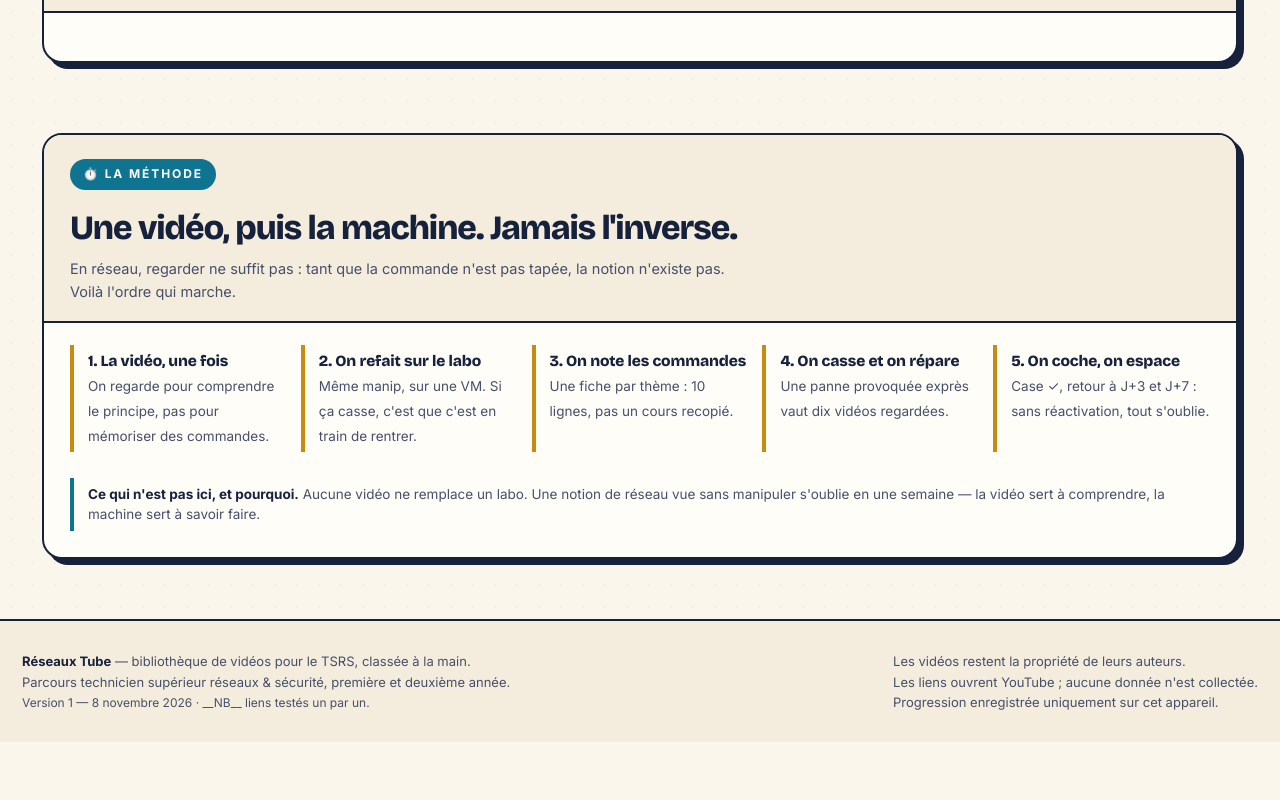
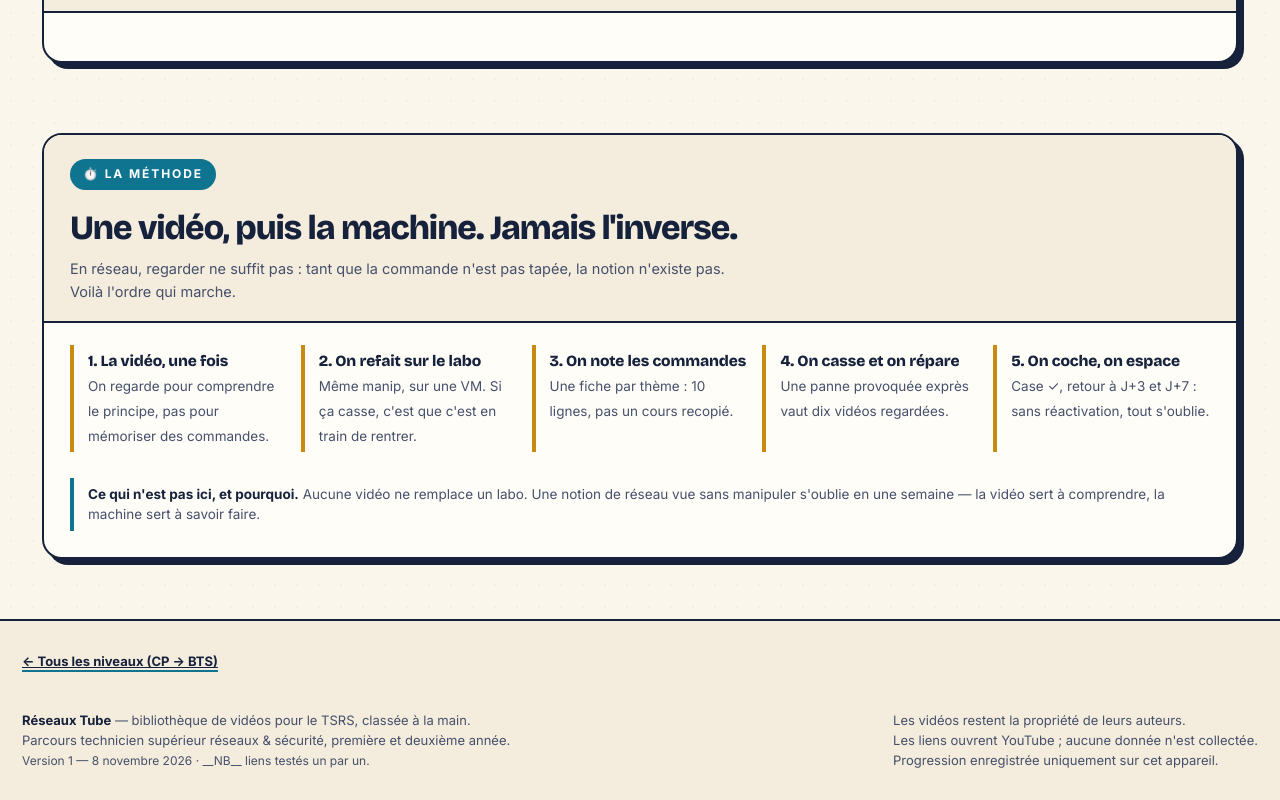
Before and after one commit to hassanijacques-boop/reseaux-tube, a plain HTML site: page template.html in a window 1280 px wide. Shown: the part 2264-3064 px from the top of the page. Before the commit the page ends 3006 px from the top, so only its background shows below. Drawn offline with nearby package versions, Linux system fonts and the light colour scheme.

Commit message:
Lien vers le hub des cinq sites

```diff
--- a/template.html
+++ b/template.html
@@ -312,6 +312,7 @@ footer b{color:var(--ink)}
 
 <footer>
   <div class="inner">
+    <div style="flex:1 0 100%;order:-1;margin:0 0 14px"><a href="https://hassanijacques-boop.github.io/tube/" style="font-weight:700;color:var(--ink);border-bottom:2px solid var(--fr);padding-bottom:1px">← Tous les niveaux (CP → BTS)</a></div>
     <div><b>Réseaux Tube</b> — bibliothèque de vidéos pour le TSRS, classée à la main.<br>Parcours technicien supérieur réseaux &amp; sécurité, première et deuxième année.<br><span style="font-size:12px">Version 1 — 8 novembre 2026 · __NB__ liens testés un par un.</span></div>
     <div>Les vidéos restent la propriété de leurs auteurs.<br>Les liens ouvrent YouTube ; aucune donnée n'est collectée.<br>Progression enregistrée uniquement sur cet appareil.</div>
   </div>
```
Also changed, not shown: index.html (+1 -0 lines).
